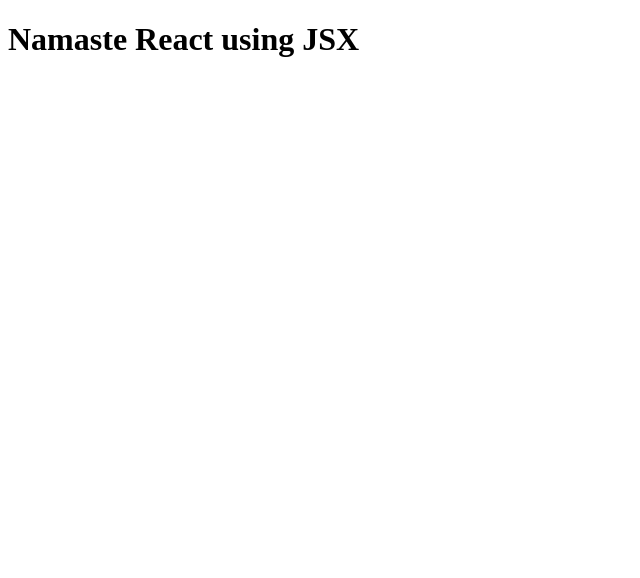
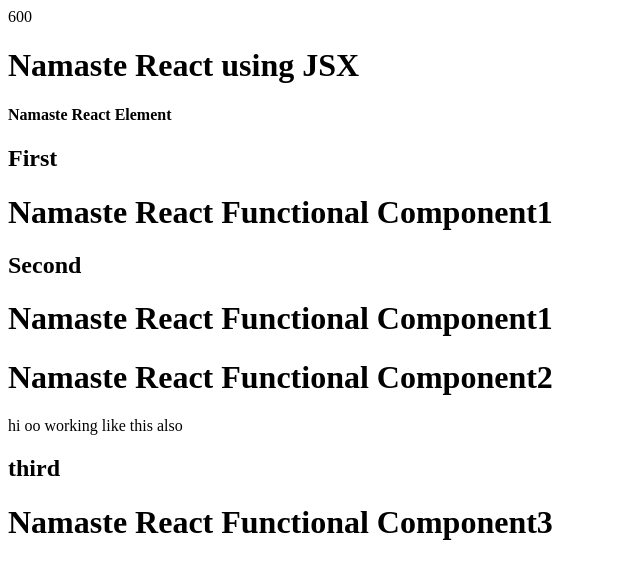
Before and after one commit to Gaytri-Thakre/Namaste-React, a React (Vite) app: page / in a window 1280 px wide. Shown: the top 578 px of the page, without its empty margins (0-640 px from the left). Built offline with nearby package versions, Linux system fonts and the light colour scheme.

Commit message:
Learned about  rect function element , component and component composition ,jsx code rendering the component and element .

```diff
--- a/App.js
+++ b/App.js
@@ -14,7 +14,40 @@
 console.log(jsxHeading );
 // same thing both are React element
 
+// React Functional Component
+const HeadingComponent1 = () =>{
+    return (
+    <div>
+        <h1>Namaste React Functional Component1 </h1>
+    </div>
+    );
+}
+// Component Composition
+const HeadingComponent2 = () => {
+    return(
+    <div>
+        <HeadingComponent1/>
+        <h1>Namaste React Functional Component2 </h1>
+        hi oo working like this also
+    </div>
+    );
+};
+const headingElement = <h4>{jsxHeading} Namaste React Element</h4>
+const HeadingComponent3 =function(){
+    return(
+        <div>
+            {100+500}
+            {headingElement}
+            <h2>First</h2>
+            {HeadingComponent1()}
+            <h2>Second</h2>
+            <HeadingComponent2/>
+            <h2>third</h2>
+            <h1>Namaste React Functional Component3</h1>
+        </div>
+    )
+}
 
 const root =ReactDOM.createRoot(document.getElementById("root"));
 // root.render(heading);
-root.render(jsxHeading);
+root.render(<HeadingComponent3/>);
```
